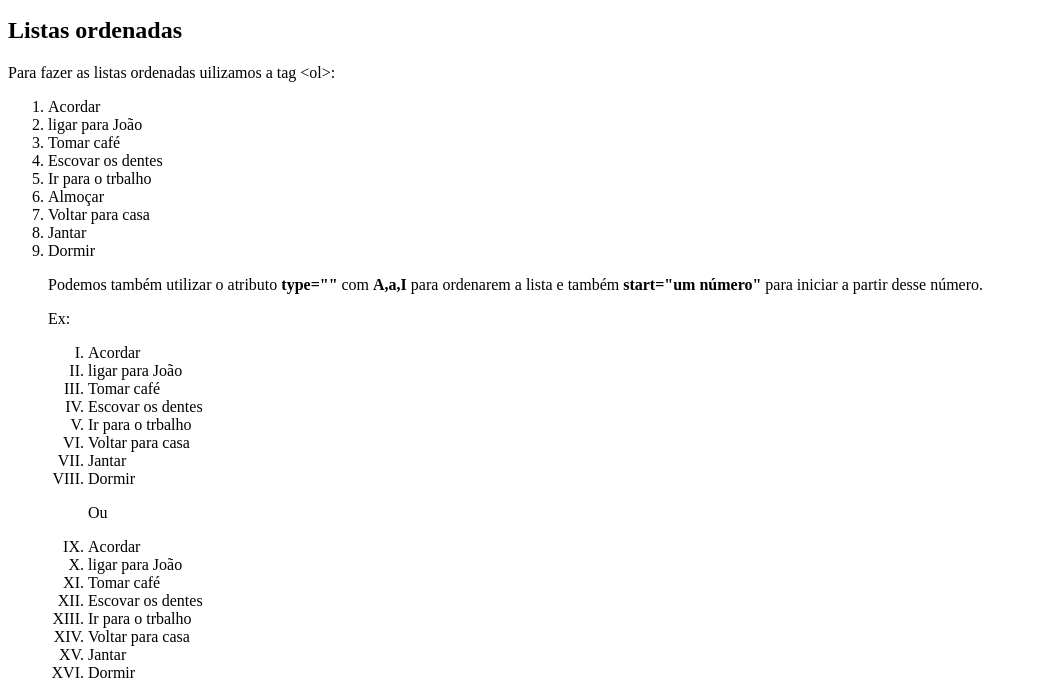
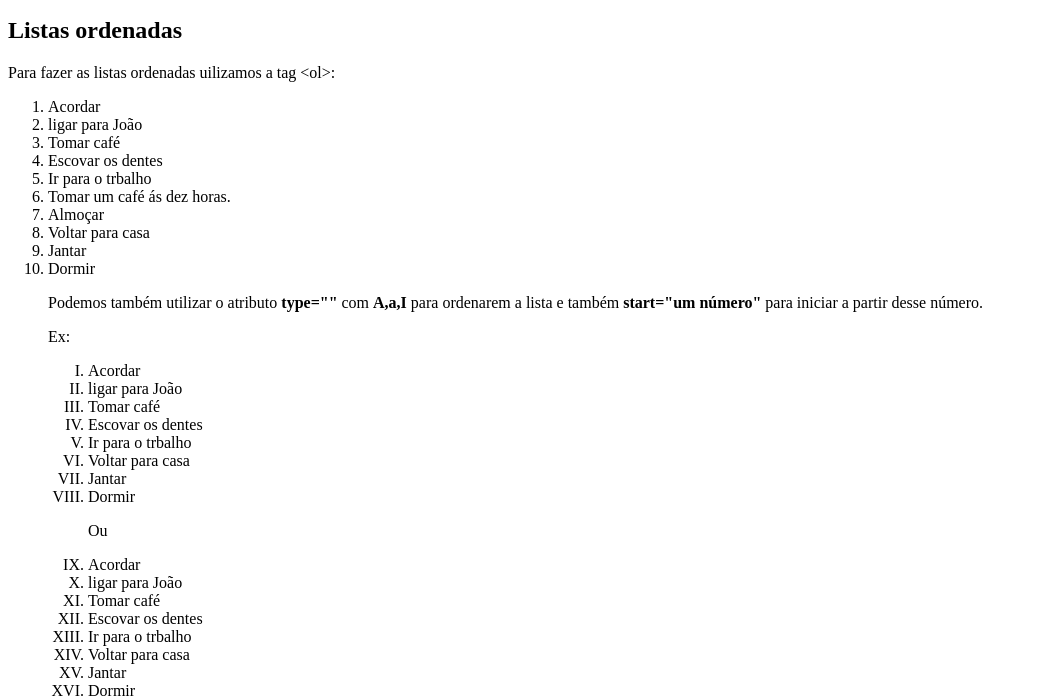
Before and after one commit to NalbertoRios/Listas-No-HTML, a plain HTML site: page index.html in a window 1280 px wide. Shown: the part 101-800 px from the top of the page, without its empty margins (0-1037 px from the left). Drawn offline with Linux system fonts and the light colour scheme.

Commit message:
Adicionando uma nova ação

```diff
--- a/index.html
+++ b/index.html
@@ -15,6 +15,7 @@
        <li>Tomar café</li>
        <li>Escovar os dentes</li>
        <li>Ir para o trbalho</li>
+       <li>Tomar um café ás dez horas.</li>
         <li>Almoçar</li>
        <li>Voltar para casa</li>
        <li>Jantar </li>
```
